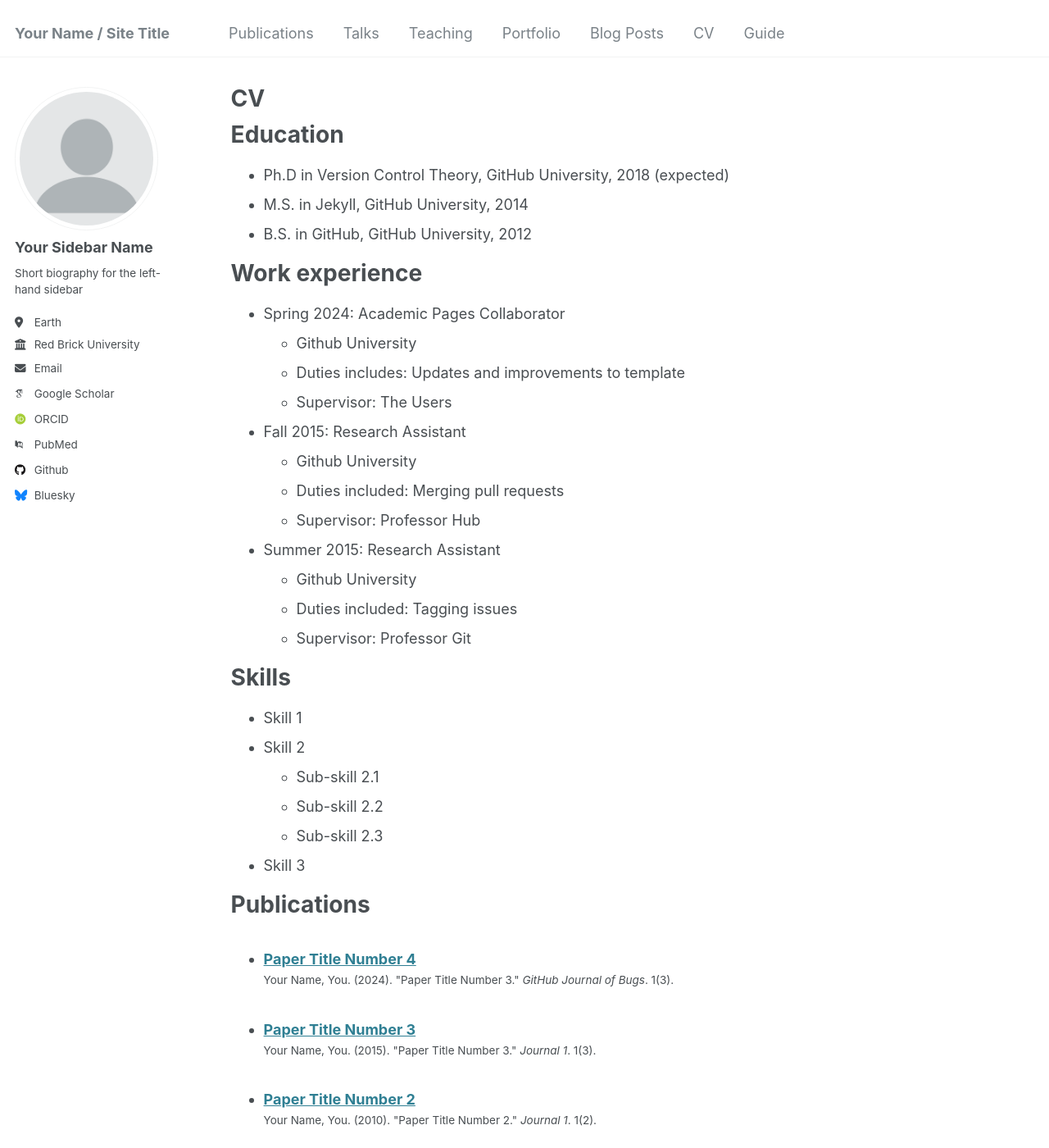
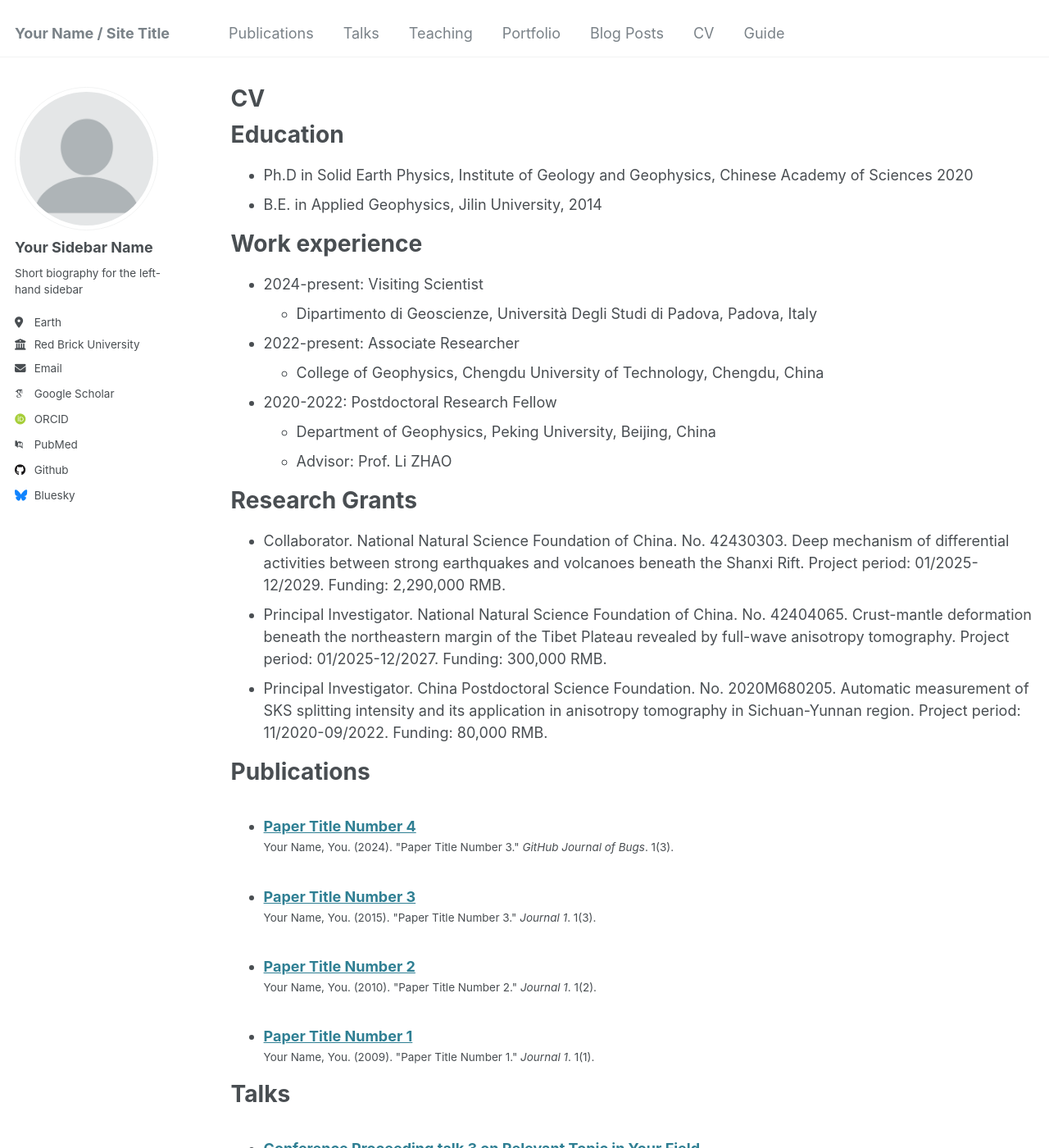
Before and after one commit to nicklinyi/nicklinyi.github.io, a Jekyll site: the page built from _pages/cv.md, in a window 1280 px wide and 1400 px high. Shown: the whole window at 82% size. Built offline with Jekyll 4.4.1, drawn with Linux system fonts in a browser that asks for light colours; some web fonts are replaced.

Commit message:
Update cv.md

```diff
--- a/_pages/cv.md
+++ b/_pages/cv.md
@@ -11,35 +11,27 @@ redirect_from:
 
 Education
 ======
-* Ph.D in Version Control Theory, GitHub University, 2018 (expected)
-* M.S. in Jekyll, GitHub University, 2014
-* B.S. in GitHub, GitHub University, 2012
+* Ph.D in Solid Earth Physics, Institute of Geology and Geophysics, Chinese Academy of Sciences 2020
+* B.E. in Applied Geophysics, Jilin University, 2014
 
 Work experience
 ======
-* Spring 2024: Academic Pages Collaborator
-  * Github University
-  * Duties includes: Updates and improvements to template
-  * Supervisor: The Users
+* 2024-present: Visiting Scientist
+  * Dipartimento di Geoscienze, Università Degli Studi di Padova, Padova, Italy
 
-* Fall 2015: Research Assistant
-  * Github University
-  * Duties included: Merging pull requests
-  * Supervisor: Professor Hub
+* 2022-present: Associate Researcher
+  * College of Geophysics, Chengdu University of Technology, Chengdu, China
 
-* Summer 2015: Research Assistant
-  * Github University
-  * Duties included: Tagging issues
-  * Supervisor: Professor Git
+* 2020-2022: Postdoctoral Research Fellow
+  * Department of Geophysics, Peking University, Beijing, China
+  * Advisor: Prof. Li ZHAO
 
-Skills
+
+Research Grants
 ======
-* Skill 1
-* Skill 2
-  * Sub-skill 2.1
-  * Sub-skill 2.2
-  * Sub-skill 2.3
-* Skill 3
+* Collaborator. National Natural Science Foundation of China. No. 42430303. Deep mechanism of differential activities between strong earthquakes and volcanoes beneath the Shanxi Rift. Project period: 01/2025-12/2029. Funding: 2,290,000 RMB.
+* Principal Investigator. National Natural Science Foundation of China. No. 42404065. Crust-mantle deformation beneath the northeastern margin of the Tibet Plateau revealed by full-wave anisotropy tomography. Project period: 01/2025-12/2027. Funding: 300,000 RMB.
+* Principal Investigator. China Postdoctoral Science Foundation. No. 2020M680205. Automatic measurement of SKS splitting intensity and its application in anisotropy tomography in Sichuan-Yunnan region. Project period: 11/2020-09/2022. Funding: 80,000 RMB.
 
 Publications
 ======
```
